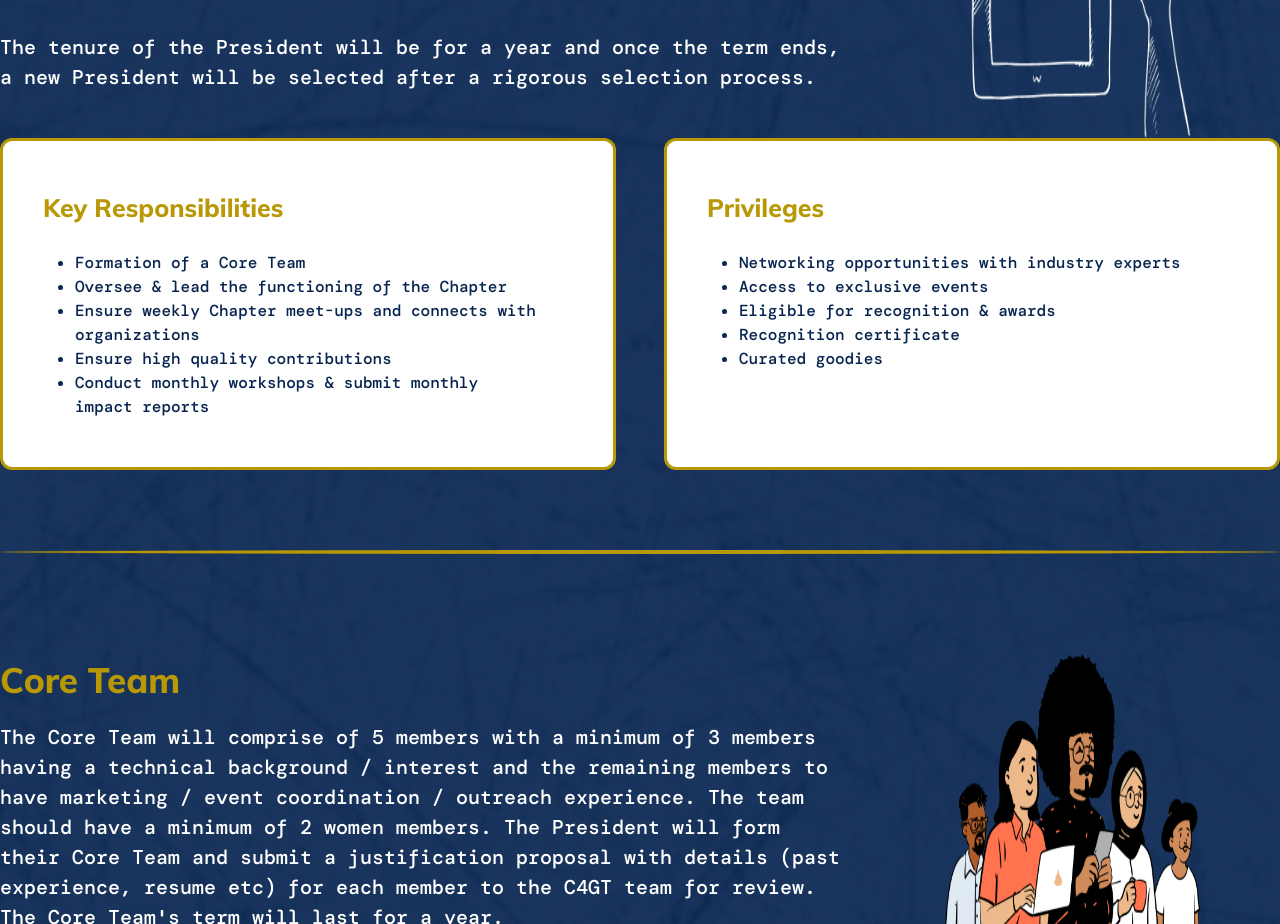
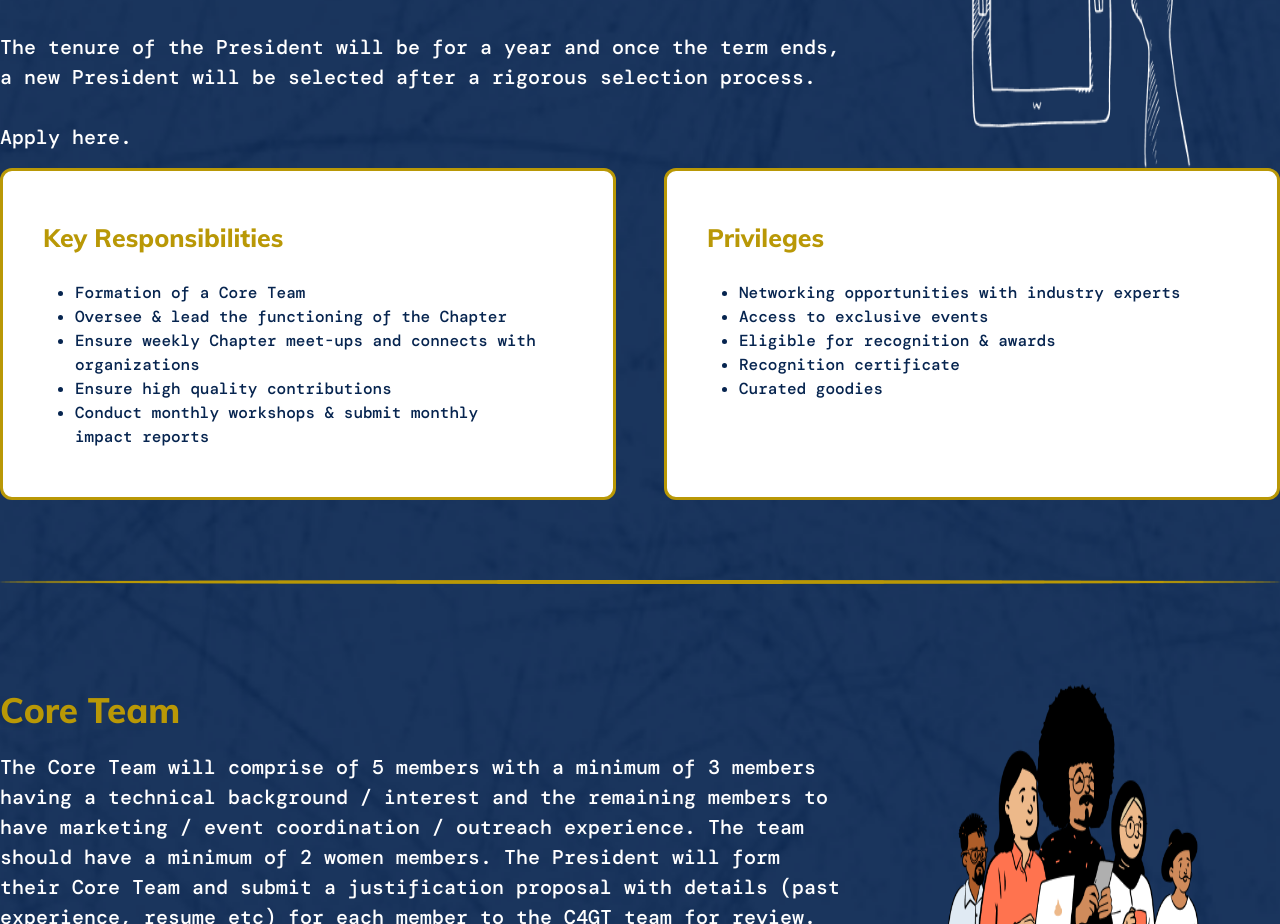
Before and after one commit to Lahu19/landing-pageofGovtech, a Next.js app: page / in a window 1280 px wide. Shown: the part 3900-4824 px from the top of the page. Built offline with nearby package versions, Linux system fonts and the light colour scheme.

Commit message:
Update team.tsx

```diff
--- a/src/components/team.tsx
+++ b/src/components/team.tsx
@@ -130,6 +130,7 @@ const Team = () => {
               The President serves as the spearhead of the Chapter. In the first round, college Chapters were set up via the DMP alumni, therefore, it was limited to the colleges from which DMP contributors were selected. Based on their performance and their interest, the alum could take up the role of the Founding President of the C4GT Chapter in their college. This exception has been made only for the first year.<br /> <br />
 In the second round, we’ve opened up applications for the role of founding President for everyone. Anyone interested in setting up a Chapter can fill out the interest form to submit their application. The C4GT team will reach out to the candidates to take it further.<br /> <br />
 The tenure of the President will be for a year and once the term ends, a new President will be selected after a rigorous selection process.<br /> <br />
+Apply <a href="https://forms.gle/cKkJU3ReD6MjCss27" target="_blank">here</a>.
             </p>
           </div>
           <div className="pt-8 md:py-0 w-[80vw] md:w-[20vw] mx-auto flex justify-center md:flex md:justify-end">
```
